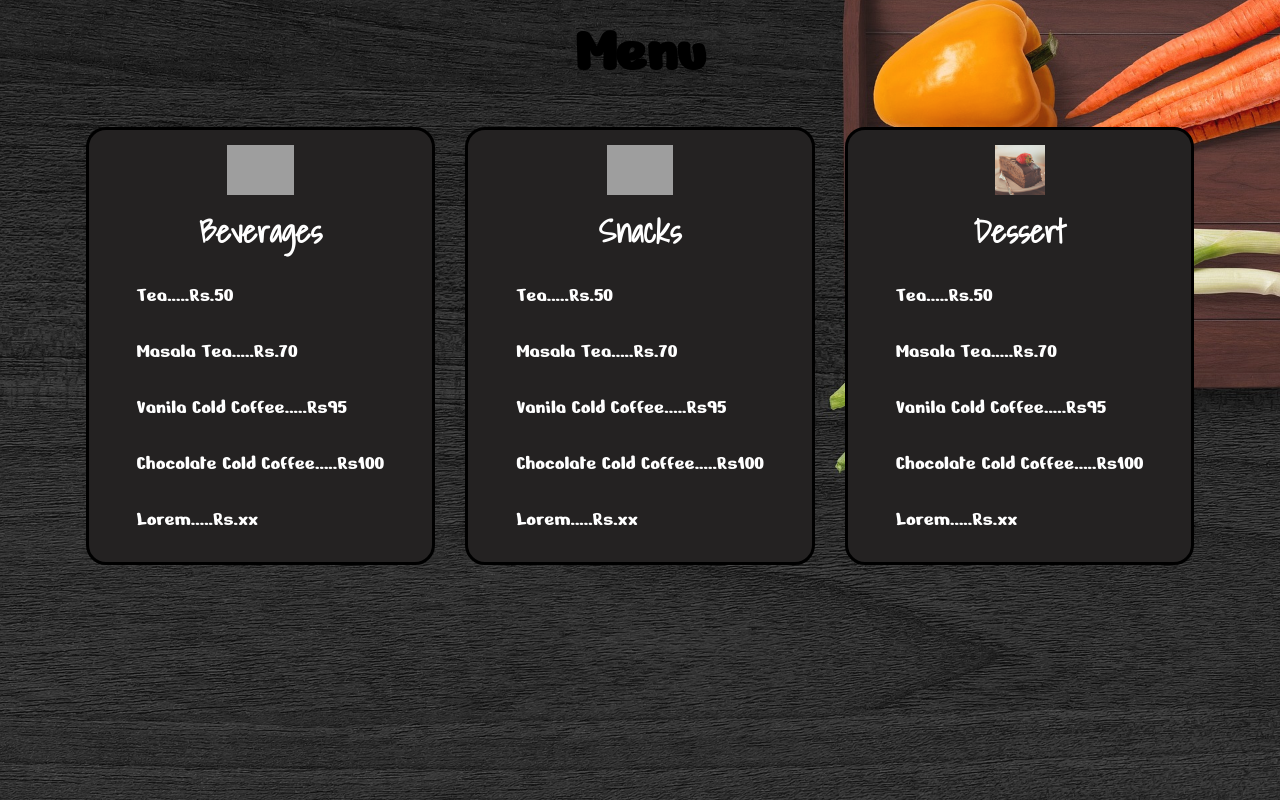
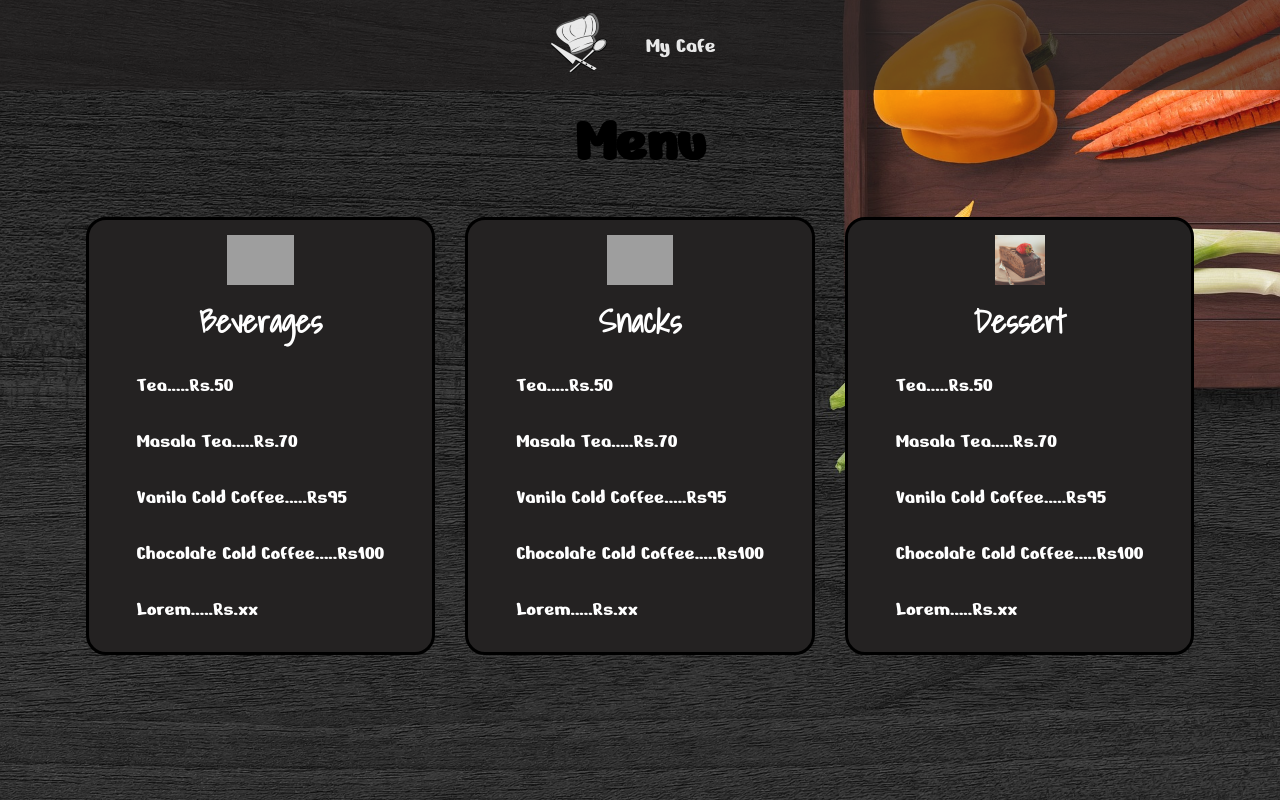
Before and after one commit to Dheeraj-2003/MyCafe.github.io, a plain HTML site: page menu.html in a window 1280 px wide. Drawn offline with Linux system fonts and the light colour scheme; grey boxes are pictures that could not be loaded; a web font is replaced by a local one.

Commit message:
againimp

```diff
--- a/css/style.css
+++ b/css/style.css
@@ -152,6 +152,7 @@
     font-size: 4rem;
     padding: 10px;
     color: black;
+    text-decoration: underline;
 
 }
 hr{
--- a/menu.html
+++ b/menu.html
@@ -20,6 +20,15 @@
         rel="stylesheet">
 </head>
 <body>
+    <nav id="n1">
+        <div id="logo">
+            <a href="index.html"><img src="logo1.png" alt="C4u"></a>
+        </div>
+        <ul>
+            <li class="item"><a href="index.html">My Cafe</a></li>
+        </ul>
+
+    </nav>
         <h1 class="headmenu" >
             Menu
         </h1>
```
Also changed, not shown: index.html (+1 -1 lines).
